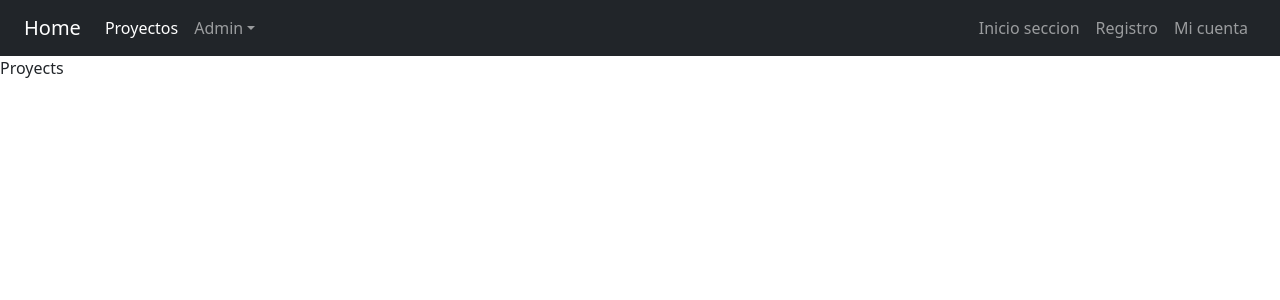
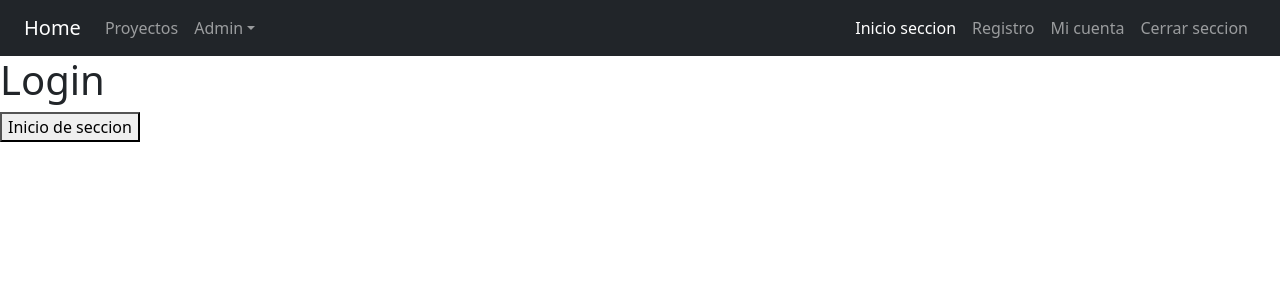
Before and after one commit to carlos060798/crud-mern, a React (Create React App) app in the folder client/: page /Login in a window 1280 px wide. Before the commit this address led to /Proyects. Shown: the top 300 px of the page. Built offline with nearby package versions, Linux system fonts and the light colour scheme.

Commit message:
version 8

```diff
--- a/client/src/Component/Navegador.js
+++ b/client/src/Component/Navegador.js
@@ -1,8 +1,10 @@
 import{Navbar,Nav, NavDropdown} from 'react-bootstrap'
 import{NavLink}from 'react-router-dom'
 import  rutas  from '../help/rutas';
+import useAuth from "../user/useAuth";
 
 export default function Navigetor() {
+  const { loginot} =useAuth();
   return (
     <Navbar
       collapseOnSelect
@@ -25,6 +27,7 @@ export default function Navigetor() {
           <Nav.Link  as={NavLink} to={rutas.LoginPages}>Inicio seccion</Nav.Link>
           <Nav.Link as={NavLink} to={rutas.RegisterPages}>Registro</Nav.Link>
           <Nav.Link as={NavLink} to={rutas.AccountPage}> Mi cuenta</Nav.Link>
+          <Nav.Link  to={rutas.AccountPage} onClick={ loginot}> Cerrar seccion</Nav.Link>
         </Nav>
       </Navbar.Collapse>
     </Navbar>
--- a/client/src/PAGES/LoginPages.js
+++ b/client/src/PAGES/LoginPages.js
@@ -1,7 +1,20 @@
+import useAuth from "../user/useAuth";
+
+
+
+const usercredencial={};
 export default function AppLogin(){
 
+  const {loggin} =useAuth();
     return (
-      <div>Login</div>
+      <div>
+
+
+        <h1>Login
+</h1>
+ <button onClick={()=>loggin(usercredencial)}>Inicio de seccion</button>
+
+      </div>
     );
 
 
--- a/client/src/user/AuthProvider.js
+++ b/client/src/user/AuthProvider.js
@@ -13,8 +13,12 @@ export const AuthContext=createContext()
 
 export default function AuthProvider({children}) {
 
-  //const [user, setUser] = useState(null);
- const [user, setUser] = useState({id:1,role: roles.admin});
+ const [user, setUser] = useState(null);
+
+ //funciones que verifique  la creacion de usuario
+
+  const loggin=(usercredencial)=>setUser({id:1,role: roles.regular})
+  const loginot=()=>setUser(null)
 
 
   //funciones de verificacion de usuario y rol
@@ -25,7 +29,9 @@ export default function AuthProvider({children}) {
   const contextValue={
      user,
      isloggin,
-     hasRole
+     hasRole,
+     loggin,
+     loginot
    }
 
     return (
```
Also changed, not shown: 1 other file (tests, documents, lock files or other folders).
